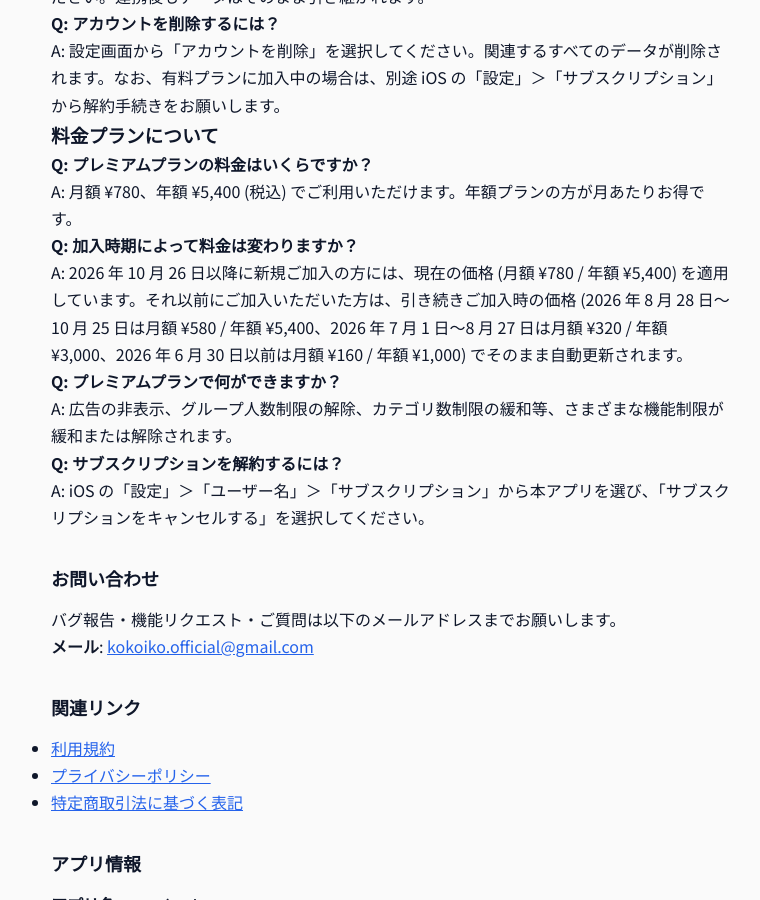
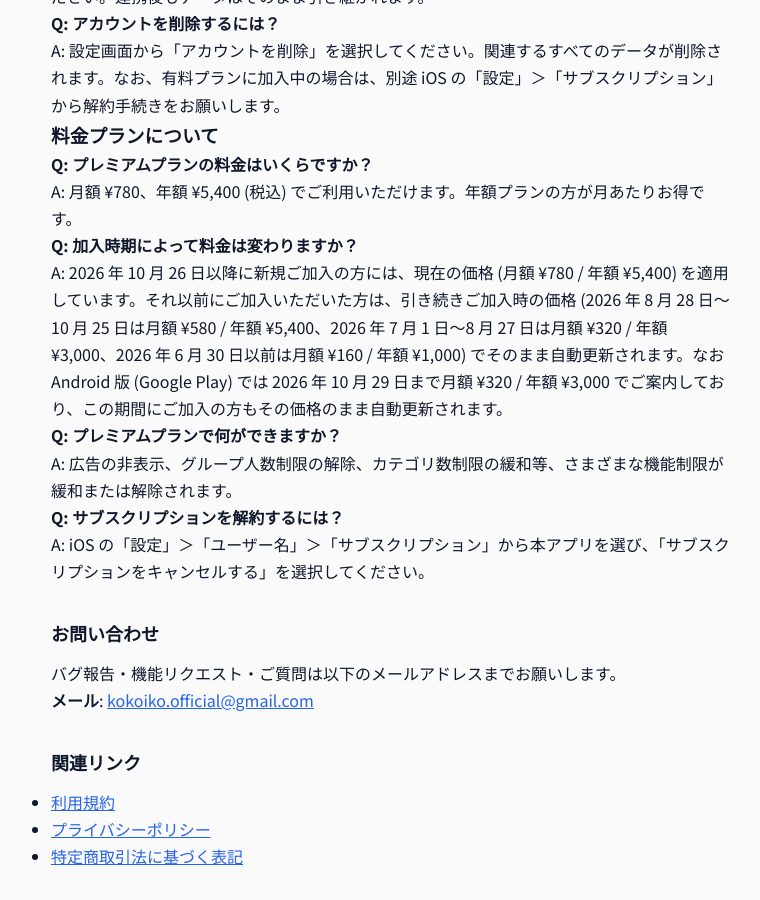
Before and after one commit to hecuhecu/hecuhecu.github.io, a Jekyll site: the page built from apps/kokoiko/support.md, in a window 1280 px wide and 900 px high, scrolled down 873 px. Shown: the whole window, without its empty margins (249-1009 px from the left). Built offline with Jekyll 4.4.1, drawn with Linux system fonts in a browser that asks for light colours.

Commit message:
ココイコ: Android 版の旧価格の経過措置をサポートページに追記
Co-Authored-By: Claude Opus 5.5 <noreply@anthropic.com>

```diff
--- a/apps/kokoiko/support.md
+++ b/apps/kokoiko/support.md
@@ -37,7 +37,7 @@ published_app: true
 
 **Q: プレミアムプランの料金はいくらですか？**<br>A: 月額 ¥780、年額 ¥5,400 (税込) でご利用いただけます。年額プランの方が月あたりお得です。
 
-**Q: 加入時期によって料金は変わりますか？**<br>A: 2026 年 10 月 26 日以降に新規ご加入の方には、現在の価格 (月額 ¥780 / 年額 ¥5,400) を適用しています。それ以前にご加入いただいた方は、引き続きご加入時の価格 (2026 年 8 月 28 日〜10 月 25 日は月額 ¥580 / 年額 ¥5,400、2026 年 7 月 1 日〜8 月 27 日は月額 ¥320 / 年額 ¥3,000、2026 年 6 月 30 日以前は月額 ¥160 / 年額 ¥1,000) でそのまま自動更新されます。
+**Q: 加入時期によって料金は変わりますか？**<br>A: 2026 年 10 月 26 日以降に新規ご加入の方には、現在の価格 (月額 ¥780 / 年額 ¥5,400) を適用しています。それ以前にご加入いただいた方は、引き続きご加入時の価格 (2026 年 8 月 28 日〜10 月 25 日は月額 ¥580 / 年額 ¥5,400、2026 年 7 月 1 日〜8 月 27 日は月額 ¥320 / 年額 ¥3,000、2026 年 6 月 30 日以前は月額 ¥160 / 年額 ¥1,000) でそのまま自動更新されます。なお Android 版 (Google Play) では 2026 年 10 月 29 日まで月額 ¥320 / 年額 ¥3,000 でご案内しており、この期間にご加入の方もその価格のまま自動更新されます。
 
 **Q: プレミアムプランで何ができますか？**<br>A: 広告の非表示、グループ人数制限の解除、カテゴリ数制限の緩和等、さまざまな機能制限が緩和または解除されます。
 
```
